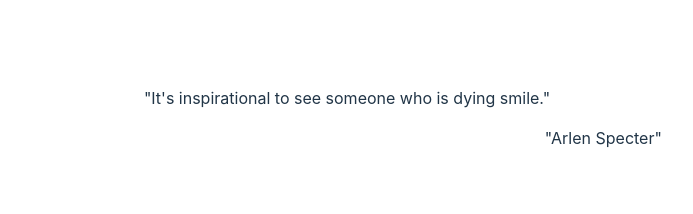
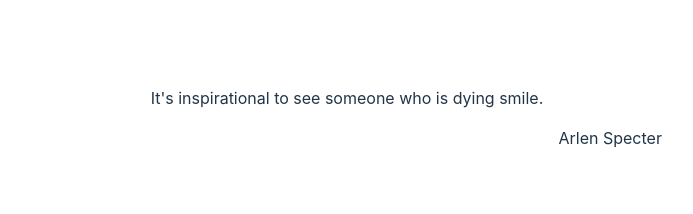
Before and after one commit to LaQuannT/Quote-app, a React (Vite) app: page / in a window 1280 px wide. Shown: the part 313-527 px from the top of the page, without its empty margins (293-986 px from the left). Built offline with nearby package versions, Linux system fonts and the light colour scheme.

Commit message:
added QuoteCard component

```diff
--- a/src/App.tsx
+++ b/src/App.tsx
@@ -1,15 +1,14 @@
 import "./App.css";
+import QouteCard from "./components/QouteCard";
 
 function App() {
   return (
     <div className="app">
       <h1>Quote Of The Day</h1>
-      <div className="quoteCard">
-        <p className="cardText">
-          "It's inspirational to see someone who is dying smile."
-        </p>
-        <p className="cardAuthor">"Arlen Specter"</p>
-      </div>
+      <QouteCard
+        qoute="It's inspirational to see someone who is dying smile."
+        author="Arlen Specter"
+      />
       <div className="searchbar">
         <input type="text" placeholder="Category of Quote" size={40} />
         <button type="button">Search</button>
--- /dev/null
+++ b/src/components/QouteCard.tsx
@@ -0,0 +1,15 @@
+interface Props {
+  qoute: string;
+  author: string;
+}
+
+const QouteCard = ({ qoute, author }: Props) => {
+  return (
+    <div className="quoteCard">
+      <p className="cardText">{qoute}</p>
+      <p className="cardAuthor">{author}</p>
+    </div>
+  );
+};
+
+export default QouteCard;
```
